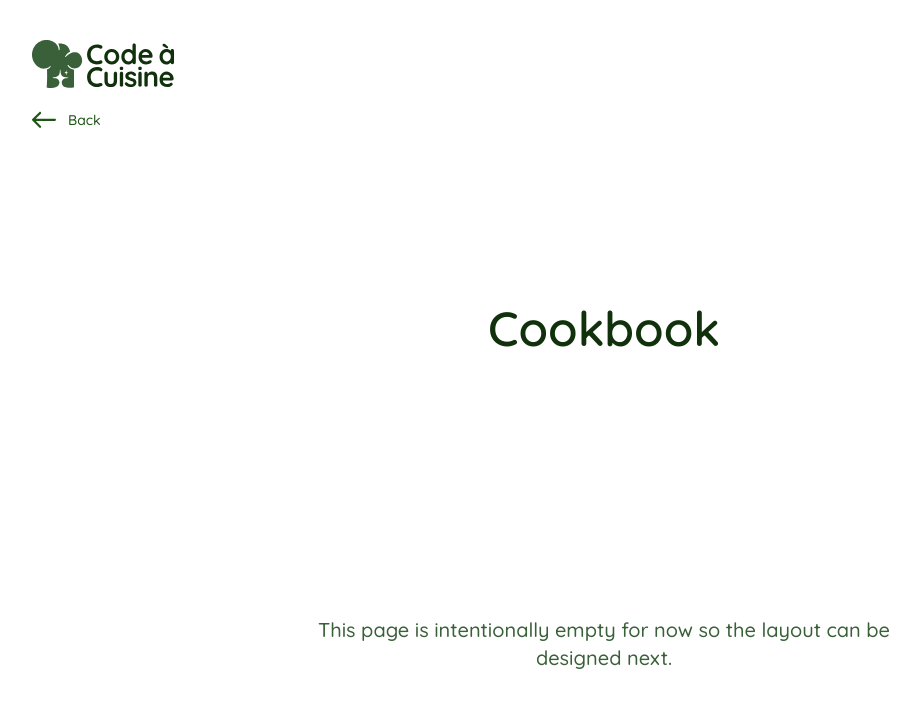
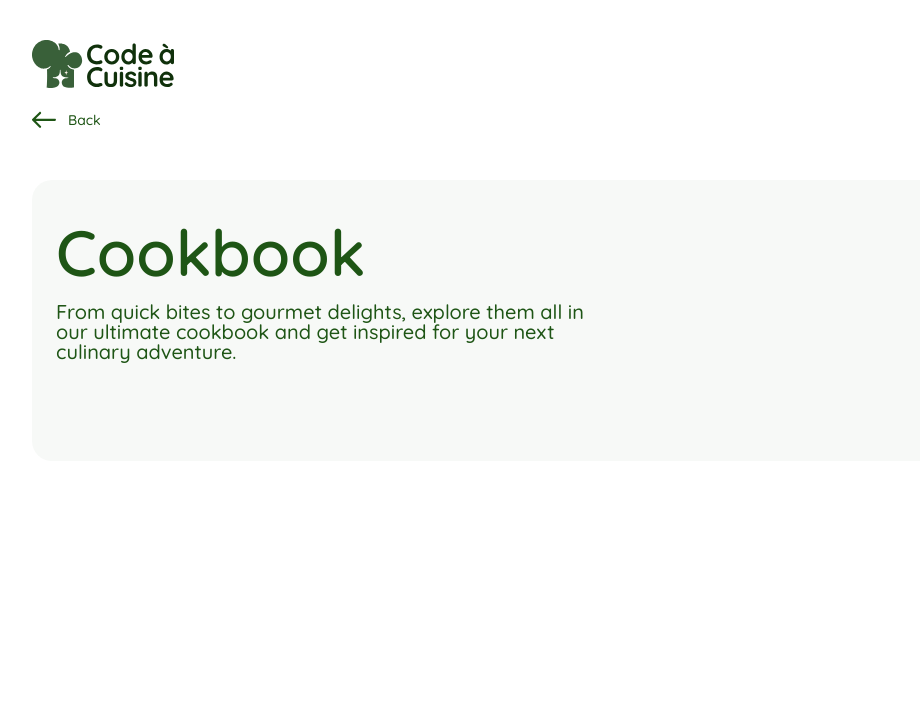
Before and after one commit to FatihYalcin42/code-cuisine, an Angular app: page /cookbook in a window 1280 px wide. Shown: the top 708 px of the page, without its empty margins (36-956 px from the left). Built offline with nearby package versions, Linux system fonts and the light colour scheme.

Commit message:
feat: add the cookbook intro copy and prepare the container for a two-column layout

```diff
--- a/src/app/pages/cookbook-page/cookbook-page.html
+++ b/src/app/pages/cookbook-page/cookbook-page.html
@@ -20,7 +20,16 @@
 
 <main class="cookbook-page" aria-label="Cookbook page">
   <section class="cookbook-shell">
-    <h1 class="cookbook-title">Cookbook</h1>
-    <p class="cookbook-description">This page is intentionally empty for now so the layout can be designed next.</p>
+    <section class="cookbook-frame" aria-label="Cookbook content container">
+      <div class="cookbook-frame-main">
+        <div class="cookbook-frame-copy">
+          <h1 class="cookbook-title">Cookbook</h1>
+          <p class="cookbook-description">
+            From quick bites to gourmet delights, explore them all in our ultimate cookbook and
+            get inspired for your next culinary adventure.
+          </p>
+        </div>
+      </div>
+    </section>
   </section>
 </main>
--- a/src/app/pages/cookbook-page/cookbook-page.scss
+++ b/src/app/pages/cookbook-page/cookbook-page.scss
@@ -54,29 +54,52 @@
 
 .cookbook-shell {
   display: grid;
-  place-items: center;
-  gap: 16px;
-  min-height: calc(100dvh - 184px);
-  text-align: center;
+  gap: 24px;
+}
+
+.cookbook-frame {
+  min-height: 281px;
+  padding: 40px 24px;
+  border-radius: 20px;
+  background: rgb(57 96 57 / 4%);
+  box-sizing: border-box;
+}
+
+.cookbook-frame-main {
+  display: grid;
+  grid-template-columns: minmax(0, 1fr) minmax(0, 1fr);
+  align-items: start;
+  gap: 24px;
+  min-height: 100%;
+}
+
+.cookbook-frame-copy {
+  max-width: 640px;
 }
 
 .cookbook-title {
   margin: 0;
-  color: #10310b;
+  color: #1e5515;
   font-family: 'Quicksand', sans-serif;
-  font-size: 48px;
-  font-weight: 600;
-  line-height: 1;
+  font-size: 64px;
+  font-style: normal;
+  font-weight: 700;
+  line-height: 65px;
+  letter-spacing: 0;
+  text-align: left;
 }
 
 .cookbook-description {
-  margin: 0;
-  max-width: 36rem;
-  color: #396039;
+  margin: 17px 0 0;
+  max-width: 40rem;
+  color: #1e5515;
   font-family: 'Quicksand', sans-serif;
   font-size: 20px;
+  font-style: normal;
   font-weight: 500;
-  line-height: 1.4;
+  line-height: 1;
+  letter-spacing: 0;
+  text-align: left;
 }
 
 .cookbook-back-link {
@@ -102,11 +125,17 @@
     padding: 32px 20px 40px;
   }
 
+  .cookbook-frame-main {
+    grid-template-columns: 1fr;
+  }
+
   .cookbook-title {
     font-size: 36px;
+    line-height: 1.05;
   }
 
   .cookbook-description {
     font-size: 18px;
+    line-height: 1.2;
   }
 }
```
